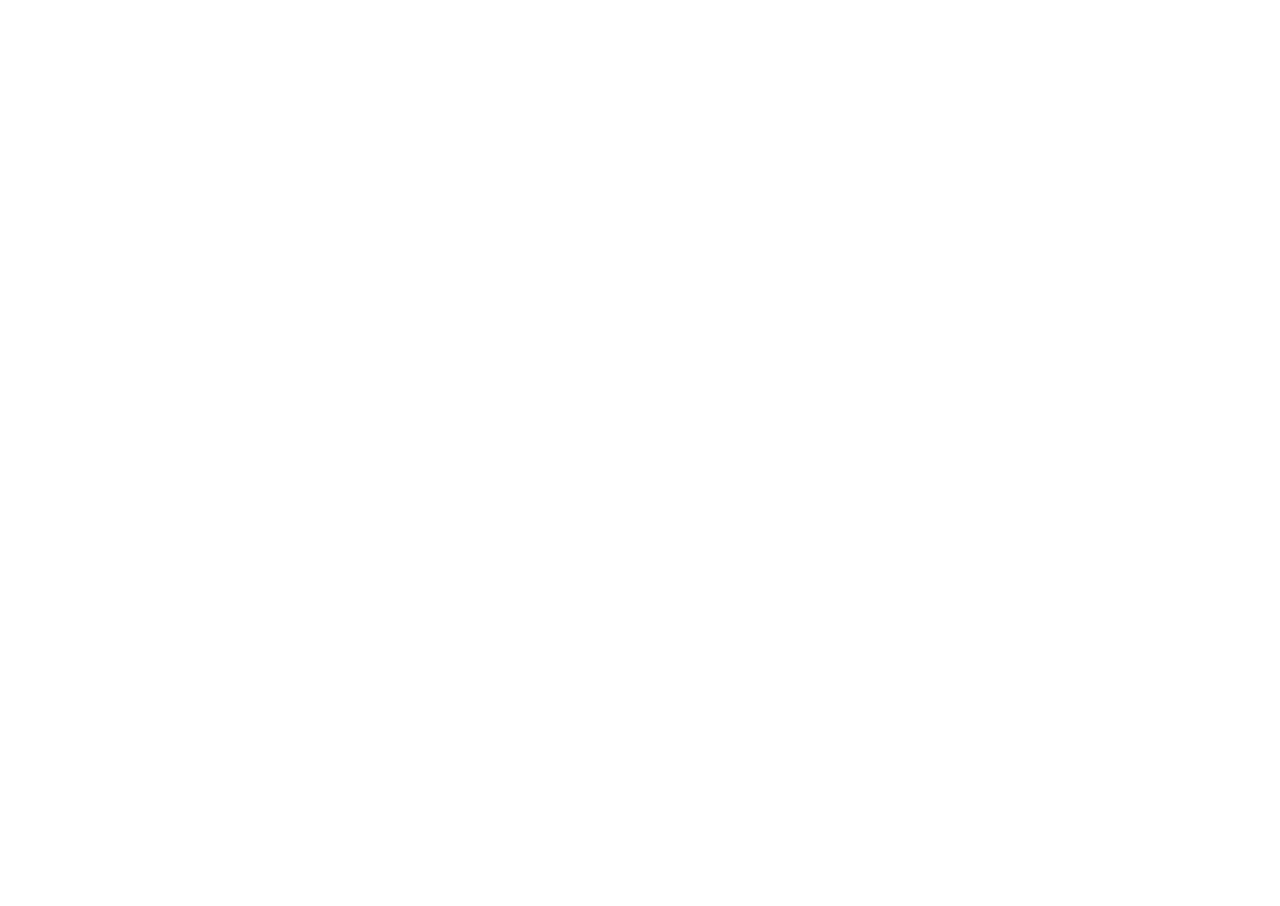
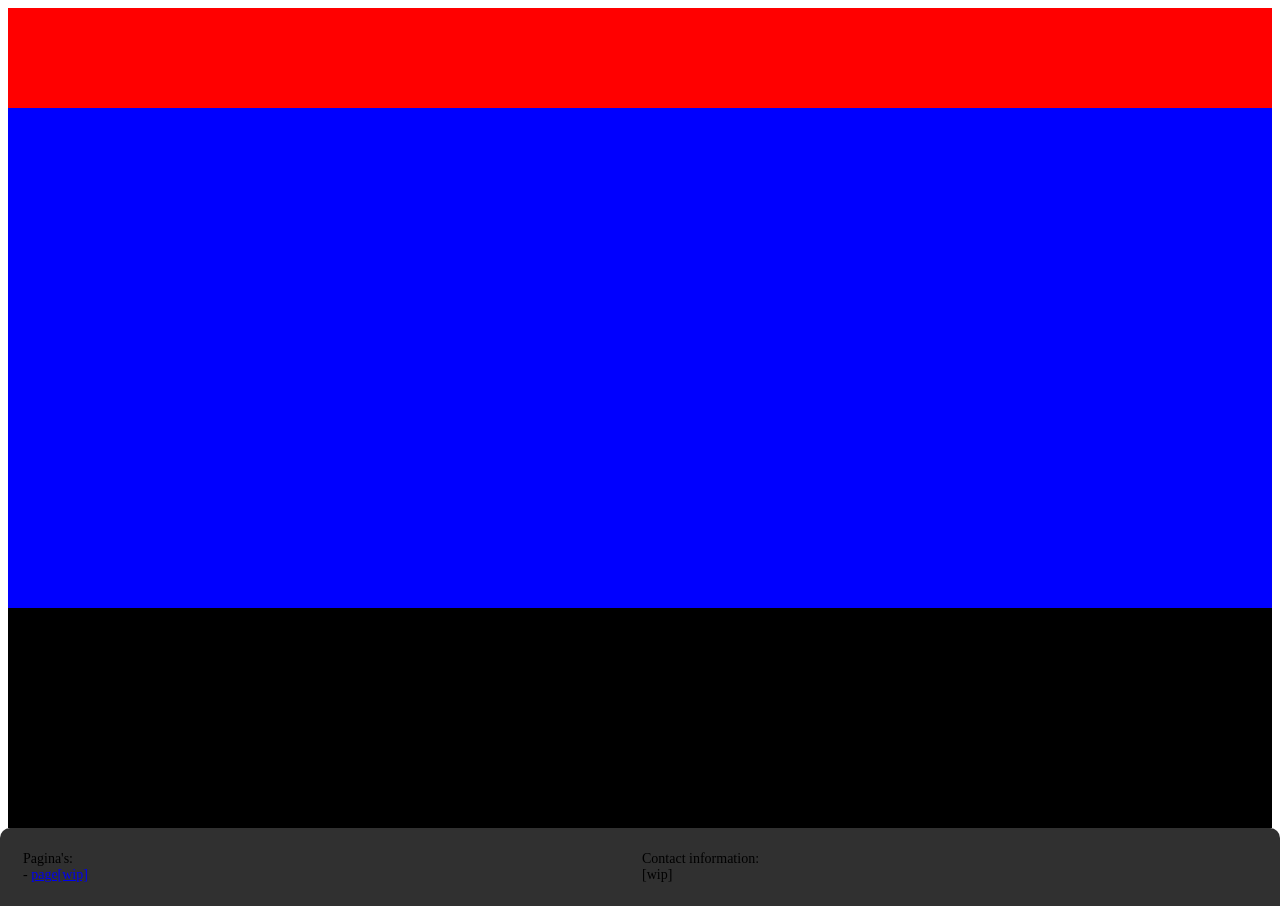
Before and after one commit to Kevin-Dohmen/ROC-Technowire, a plain HTML site: page Index.html in a window 1280 px wide. Before the commit the page ends 800 px from the top, so only its background shows below. Drawn offline with Linux system fonts and the light colour scheme.

Commit message:
indeling 5%-ish

```diff
--- a/Index.html
+++ b/Index.html
@@ -6,6 +6,27 @@
         <title>Document</title>
     </head>
     <body>
+        <div id="wrapper">
+        <div id="header">
 
+        </div>
+        <div id="content">
+
+        </div>
+        </div>
+        <div id="footer">
+            <table style="width: 100%;">
+                <tr>
+                  <td style="width: 50%;">
+                    Pagina's:<br/>
+                    - <a href="index.html">page[wip]</a>
+                  </td>
+                  <td>
+                    Contact information:<br/>
+                    [wip]
+                  </td>
+                </tr>
+              </table>
+        </div>
     </body>
 </html>
--- a/css/master.css
+++ b/css/master.css
@@ -0,0 +1,31 @@
+body {
+
+}
+
+#wrapper {
+    min-height: 100vh;
+    padding-bottom: 20px;
+    background-color: #000;
+}
+
+#header {
+    width: 100%;
+    height: 100px;
+    background-color: #f00;
+}
+
+#content {
+    width: 100%;
+    height: 500px;
+    background-color: #00f;
+}
+
+#footer {
+    margin: 0px -8px -8px -8px;
+    height: auto;
+    padding: 20px;
+    border-top-left-radius: 10px;
+    border-top-right-radius: 10px;
+    background-color: #303030;
+    font-size: 14px;
+  }
```
